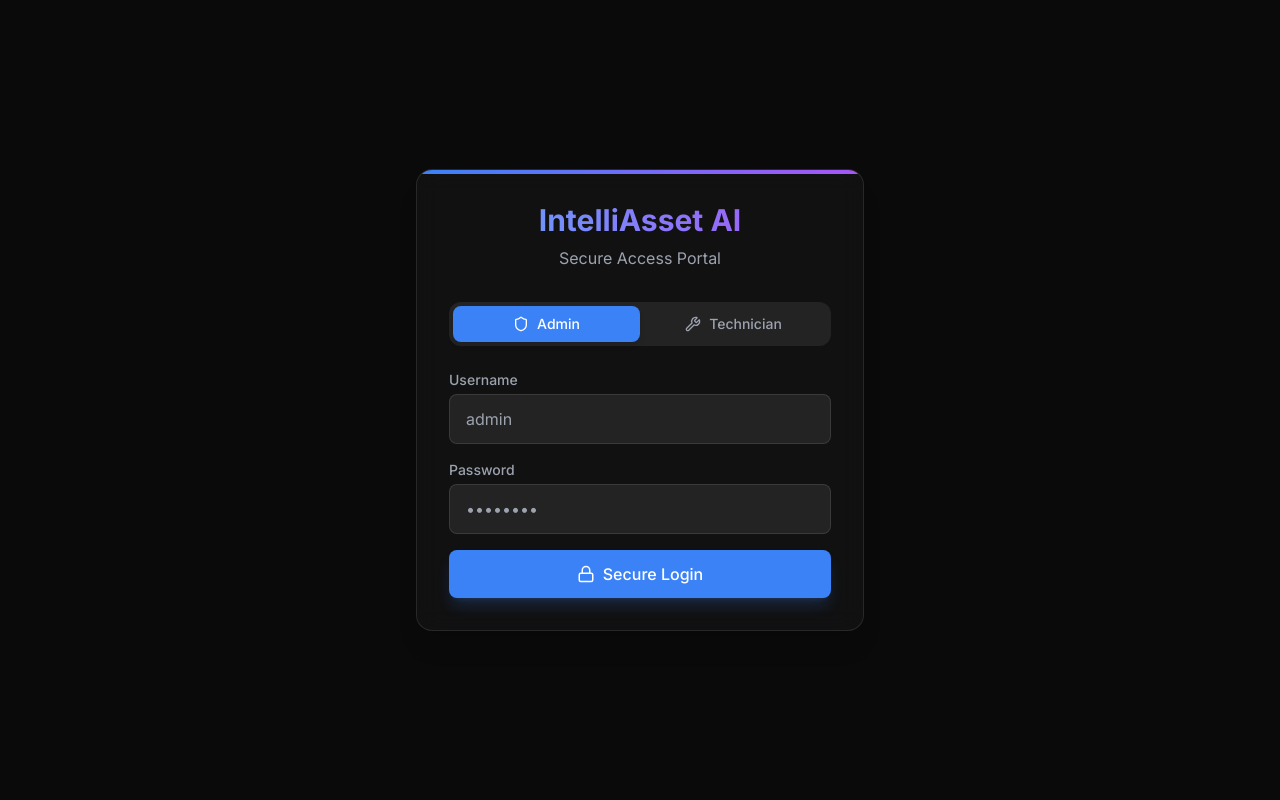
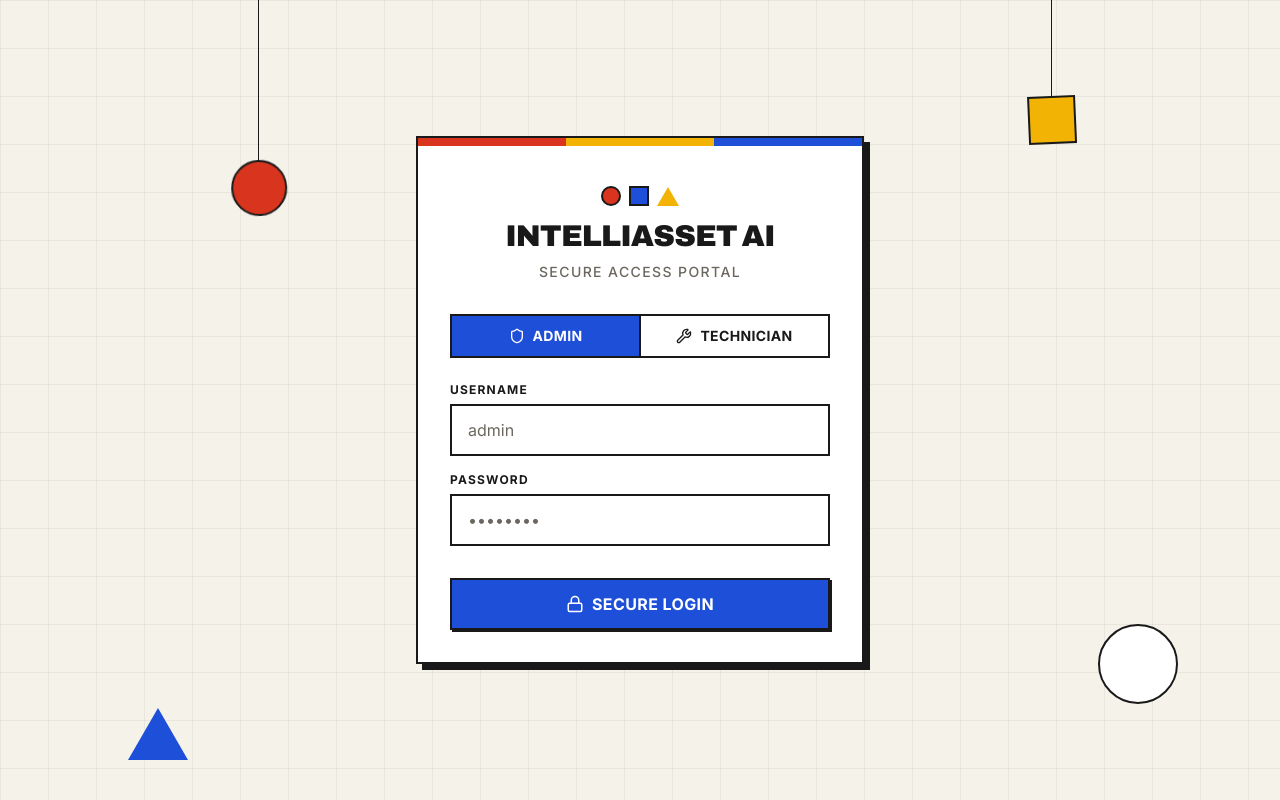
Before and after one commit to aprankhunger/ODOO-Hackathon, a React (Vite) app in the folder frontend/: page / in a window 1280 px wide. Built offline with nearby package versions, Linux system fonts and the light colour scheme.

Commit message:
Redesign UI in light Bauhaus style with guide grid and hanging elements
Co-authored-by: v0 <it+v0agent@vercel.com>

```diff
--- a/frontend/index.html
+++ b/frontend/index.html
@@ -6,7 +6,7 @@
     <meta name="viewport" content="width=device-width, initial-scale=1.0" />
     <link rel="preconnect" href="https://fonts.googleapis.com">
     <link rel="preconnect" href="https://fonts.gstatic.com" crossorigin>
-    <link href="https://fonts.googleapis.com/css2?family=Inter:wght@300;400;500;600;700&display=swap" rel="stylesheet">
+    <link href="https://fonts.googleapis.com/css2?family=Inter:wght@400;500;600;700&family=Archivo:wght@600;700;800;900&display=swap" rel="stylesheet">
     <title>IntelliAsset AI</title>
   </head>
   <body>
--- a/frontend/src/index.css
+++ b/frontend/src/index.css
@@ -3,31 +3,62 @@
 @tailwind utilities;
 
 @layer base {
+  html {
+    @apply bg-background;
+  }
   body {
-    @apply bg-background text-white antialiased selection:bg-primary selection:text-white;
+    @apply bg-background text-ink antialiased selection:bg-accentYellow selection:text-ink;
   }
 }
 
 @layer utilities {
+  /* Bauhaus guide grid background */
+  .guide-grid {
+    background-image:
+      linear-gradient(to right, rgba(25, 25, 25, 0.06) 1px, transparent 1px),
+      linear-gradient(to bottom, rgba(25, 25, 25, 0.06) 1px, transparent 1px);
+    background-size: 48px 48px;
+  }
+
+  /* Bauhaus flat card: sharp border + hard offset shadow, no blur */
   .glass {
-    @apply bg-surface backdrop-blur-md border border-border;
+    @apply bg-surface border-2 border-ink;
   }
   .glass-card {
-    @apply bg-surface hover:bg-surfaceHover backdrop-blur-md border border-border rounded-2xl shadow-xl transition-all duration-300;
+    @apply bg-surface border-2 border-ink rounded-none shadow-bauhaus transition-transform duration-200;
   }
+  .glass-card:hover {
+    transform: translate(-1px, -1px);
+    box-shadow: 5px 5px 0 0 #191919;
+  }
+
   .glow-primary {
-    box-shadow: 0 0 40px -10px var(--tw-colors-primary-glow);
+    box-shadow: 4px 4px 0 0 #1E4FD8;
   }
   .glow-success {
-    box-shadow: 0 0 40px -10px var(--tw-colors-success-glow);
+    box-shadow: 4px 4px 0 0 #1B8A50;
   }
   .glow-warning {
-    box-shadow: 0 0 40px -10px var(--tw-colors-warning-glow);
+    box-shadow: 4px 4px 0 0 #E8A200;
   }
   .glow-danger {
-    box-shadow: 0 0 40px -10px var(--tw-colors-danger-glow);
+    box-shadow: 4px 4px 0 0 #D8341E;
   }
+
   .text-gradient {
-    @apply bg-clip-text text-transparent bg-gradient-to-r from-blue-400 to-indigo-500;
+    @apply text-primary;
+  }
+
+  /* Hard-edged Bauhaus button */
+  .btn-bauhaus {
+    @apply border-2 border-ink rounded-none shadow-bauhaus-sm font-bold uppercase tracking-wide transition-all duration-150;
+  }
+  .btn-bauhaus:hover:not(:disabled) {
+    transform: translate(-1px, -1px);
+    box-shadow: 3px 3px 0 0 #191919;
+  }
+  .btn-bauhaus:active:not(:disabled) {
+    transform: translate(2px, 2px);
+    box-shadow: 0 0 0 0 #191919;
   }
 }
--- a/frontend/src/pages/Login.jsx
+++ b/frontend/src/pages/Login.jsx
@@ -38,30 +38,69 @@ const Login = ({ onLogin }) => {
   };
 
   return (
-    <div className="min-h-screen bg-bg flex items-center justify-center p-4">
+    <div className="min-h-screen bg-bg guide-grid flex items-center justify-center p-4 relative overflow-hidden">
+      {/* Hanging decorative geometry */}
+      <div className="hidden md:block absolute top-0 left-[18%] pointer-events-none" aria-hidden="true">
+        <div className="w-px h-40 bg-ink mx-auto"></div>
+        <div className="w-14 h-14 rounded-full bg-danger border-2 border-ink animate-sway origin-top"></div>
+      </div>
+      <div className="hidden md:block absolute top-0 right-[16%] pointer-events-none" aria-hidden="true">
+        <div className="w-px h-24 bg-ink mx-auto"></div>
+        <div className="w-12 h-12 bg-accentYellow border-2 border-ink rotate-12 animate-sway-slow origin-top"></div>
+      </div>
+      <div className="hidden md:block absolute bottom-10 left-[10%] pointer-events-none animate-float-y" aria-hidden="true">
+        <div
+          className="w-0 h-0"
+          style={{
+            borderLeft: '30px solid transparent',
+            borderRight: '30px solid transparent',
+            borderBottom: '52px solid #1E4FD8',
+          }}
+        ></div>
+      </div>
+      <div className="hidden md:block absolute bottom-24 right-[8%] w-20 h-20 rounded-full border-2 border-ink bg-surface pointer-events-none animate-float-y" aria-hidden="true"></div>
+
       <motion.div
-        initial={{ opacity: 0, scale: 0.9 }}
-        animate={{ opacity: 1, scale: 1 }}
-        className="glass-card w-full max-w-md p-8 relative overflow-hidden"
+        initial={{ opacity: 0, y: 24 }}
+        animate={{ opacity: 1, y: 0 }}
+        transition={{ duration: 0.4 }}
+        className="bg-surface border-2 border-ink shadow-bauhaus-lg w-full max-w-md p-8 relative"
       >
-        <div className="absolute top-0 left-0 w-full h-1 bg-gradient-to-r from-primary to-purple-500"></div>
+        {/* Bauhaus color bar */}
+        <div className="absolute top-0 left-0 w-full h-2 flex" aria-hidden="true">
+          <div className="flex-1 bg-danger"></div>
+          <div className="flex-1 bg-accentYellow"></div>
+          <div className="flex-1 bg-primary"></div>
+        </div>
 
-        <div className="text-center mb-8">
-          <h1 className="text-3xl font-bold bg-clip-text text-transparent bg-gradient-to-r from-blue-400 to-purple-500">
+        <div className="text-center mb-8 mt-4">
+          <div className="flex items-center justify-center gap-2 mb-3" aria-hidden="true">
+            <div className="w-5 h-5 rounded-full bg-danger border-2 border-ink"></div>
+            <div className="w-5 h-5 bg-primary border-2 border-ink"></div>
+            <div
+              className="w-0 h-0"
+              style={{
+                borderLeft: '11px solid transparent',
+                borderRight: '11px solid transparent',
+                borderBottom: '19px solid #F2B305',
+              }}
+            ></div>
+          </div>
+          <h1 className="text-3xl font-display font-black uppercase tracking-tight text-ink">
             IntelliAsset AI
           </h1>
-          <p className="text-gray-400 mt-2">Secure Access Portal</p>
+          <p className="text-muted mt-2 text-sm uppercase tracking-widest font-medium">Secure Access Portal</p>
         </div>
 
-        <div className="flex bg-surfaceHover rounded-xl p-1 mb-6">
+        <div className="flex border-2 border-ink mb-6">
           <button
-            className={`flex-1 py-2 text-sm font-medium rounded-lg flex items-center justify-center space-x-2 transition-all ${activeTab === 'admin' ? 'bg-primary text-white shadow-md' : 'text-gray-400 hover:text-white'}`}
+            className={`flex-1 py-2.5 text-sm font-bold uppercase tracking-wide flex items-center justify-center gap-2 transition-colors ${activeTab === 'admin' ? 'bg-primary text-white' : 'bg-surface text-ink hover:bg-surfaceHover'}`}
             onClick={() => { setActiveTab('admin'); setError(''); }}
           >
             <Shield size={16} /> <span>Admin</span>
           </button>
           <button
-            className={`flex-1 py-2 text-sm font-medium rounded-lg flex items-center justify-center space-x-2 transition-all ${activeTab === 'technician' ? 'bg-purple-600 text-white shadow-md' : 'text-gray-400 hover:text-white'}`}
+            className={`flex-1 py-2.5 text-sm font-bold uppercase tracking-wide flex items-center justify-center gap-2 border-l-2 border-ink transition-colors ${activeTab === 'technician' ? 'bg-accentYellow text-ink' : 'bg-surface text-ink hover:bg-surfaceHover'}`}
             onClick={() => { setActiveTab('technician'); setError(''); }}
           >
             <Wrench size={16} /> <span>Technician</span>
@@ -69,51 +108,54 @@ const Login = ({ onLogin }) => {
         </div>
 
         {error && (
-          <div className="bg-danger/10 border border-danger/20 text-danger text-sm p-3 rounded-lg mb-4 text-center">
+          <div className="bg-danger text-white border-2 border-ink text-sm font-medium p-3 mb-4 text-center">
             {error}
           </div>
         )}
 
         {activeTab === 'admin' ? (
-          <form onSubmit={handleAdminLogin} className="space-y-4">
+          <form onSubmit={handleAdminLogin} className="flex flex-col gap-4">
             <div>
-              <label className="block text-sm font-medium text-gray-400 mb-1">Username</label>
+              <label htmlFor="admin-user" className="block text-xs font-bold uppercase tracking-widest text-ink mb-1.5">Username</label>
               <input
+                id="admin-user"
                 type="text"
                 value={adminUser}
                 onChange={e => setAdminUser(e.target.value)}
-                className="w-full bg-surfaceHover border border-border rounded-lg px-4 py-3 text-white focus:outline-none focus:border-primary transition-colors"
+                className="w-full bg-surface border-2 border-ink px-4 py-3 text-ink placeholder:text-muted focus:outline-none focus:shadow-bauhaus-sm transition-shadow"
                 placeholder="admin"
               />
             </div>
             <div>
-              <label className="block text-sm font-medium text-gray-400 mb-1">Password</label>
+              <label htmlFor="admin-pass" className="block text-xs font-bold uppercase tracking-widest text-ink mb-1.5">Password</label>
               <input
+                id="admin-pass"
                 type="password"
                 value={adminPass}
                 onChange={e => setAdminPass(e.target.value)}
-                className="w-full bg-surfaceHover border border-border rounded-lg px-4 py-3 text-white focus:outline-none focus:border-primary transition-colors"
+                className="w-full bg-surface border-2 border-ink px-4 py-3 text-ink placeholder:text-muted focus:outline-none focus:shadow-bauhaus-sm transition-shadow"
                 placeholder="••••••••"
               />
             </div>
-            <button type="submit" className="w-full bg-primary hover:bg-blue-600 text-white py-3 rounded-lg font-medium shadow-lg shadow-blue-500/20 transition-all flex items-center justify-center space-x-2 mt-6">
+            <button type="submit" className="btn-bauhaus w-full bg-primary text-white py-3 flex items-center justify-center gap-2 mt-4">
               <Lock size={18} /> <span>Secure Login</span>
             </button>
           </form>
         ) : (
-          <form onSubmit={handleTechLogin} className="space-y-4">
+          <form onSubmit={handleTechLogin} className="flex flex-col gap-4">
             <div>
-              <label className="block text-sm font-medium text-gray-400 mb-1">Assignment Code</label>
+              <label htmlFor="tech-code" className="block text-xs font-bold uppercase tracking-widest text-ink mb-1.5">Assignment Code</label>
               <input
+                id="tech-code"
                 type="text"
                 value={techCode}
                 onChange={e => setTechCode(e.target.value)}
-                className="w-full bg-surfaceHover border border-border rounded-lg px-4 py-4 text-white text-center text-2xl font-mono tracking-widest uppercase focus:outline-none focus:border-purple-500 transition-colors"
+                className="w-full bg-surface border-2 border-ink px-4 py-4 text-ink text-center text-2xl font-mono tracking-widest uppercase placeholder:text-muted focus:outline-none focus:shadow-bauhaus-sm transition-shadow"
                 placeholder="TECH-XXXX"
               />
-              <p className="text-xs text-gray-500 text-center mt-3">Enter the code provided by your administrator.</p>
+              <p className="text-xs text-muted text-center mt-3">Enter the code provided by your administrator.</p>
             </div>
-            <button type="submit" className="w-full bg-purple-600 hover:bg-purple-700 text-white py-3 rounded-lg font-medium shadow-lg shadow-purple-500/20 transition-all flex items-center justify-center space-x-2 mt-6">
+            <button type="submit" className="btn-bauhaus w-full bg-accentYellow text-ink py-3 flex items-center justify-center gap-2 mt-4">
               <span>Access Tickets</span> <ArrowRight size={18} />
             </button>
           </form>
--- a/frontend/tailwind.config.js
+++ b/frontend/tailwind.config.js
@@ -8,32 +8,54 @@ export default {
     extend: {
       fontFamily: {
         sans: ['Inter', 'sans-serif'],
+        display: ['Archivo', 'sans-serif'],
       },
       colors: {
-        background: '#0a0a0b',
-        surface: 'rgba(255, 255, 255, 0.03)',
-        surfaceHover: 'rgba(255, 255, 255, 0.08)',
-        border: 'rgba(255, 255, 255, 0.1)',
+        background: '#F5F2EA',
+        bg: '#F5F2EA',
+        surface: '#FFFFFF',
+        surfaceHover: '#EFEBE0',
+        border: '#191919',
+        ink: '#191919',
+        muted: '#6B675E',
         primary: {
-          DEFAULT: '#3b82f6',
-          glow: 'rgba(59, 130, 246, 0.5)',
+          DEFAULT: '#1E4FD8',
+          glow: 'rgba(30, 79, 216, 0.25)',
         },
         success: {
-          DEFAULT: '#10b981',
-          glow: 'rgba(16, 185, 129, 0.5)',
+          DEFAULT: '#1B8A50',
+          glow: 'rgba(27, 138, 80, 0.25)',
         },
         warning: {
-          DEFAULT: '#f59e0b',
-          glow: 'rgba(245, 158, 11, 0.5)',
+          DEFAULT: '#E8A200',
+          glow: 'rgba(232, 162, 0, 0.3)',
         },
         danger: {
-          DEFAULT: '#ef4444',
-          glow: 'rgba(239, 68, 68, 0.5)',
-        }
+          DEFAULT: '#D8341E',
+          glow: 'rgba(216, 52, 30, 0.25)',
+        },
+        accentYellow: '#F2B305',
       },
-      backgroundImage: {
-        'gradient-radial': 'radial-gradient(var(--tw-gradient-stops))',
-      }
+      boxShadow: {
+        bauhaus: '4px 4px 0 0 #191919',
+        'bauhaus-sm': '2px 2px 0 0 #191919',
+        'bauhaus-lg': '6px 6px 0 0 #191919',
+      },
+      keyframes: {
+        sway: {
+          '0%, 100%': { transform: 'rotate(-2.5deg)' },
+          '50%': { transform: 'rotate(2.5deg)' },
+        },
+        'float-y': {
+          '0%, 100%': { transform: 'translateY(0px)' },
+          '50%': { transform: 'translateY(-6px)' },
+        },
+      },
+      animation: {
+        sway: 'sway 5s ease-in-out infinite',
+        'sway-slow': 'sway 8s ease-in-out infinite',
+        'float-y': 'float-y 6s ease-in-out infinite',
+      },
     },
   },
   plugins: [],
```
Also changed, not shown: frontend/src/components/Layout.jsx (+57 -23 lines), frontend/src/pages/Chatbot.jsx (+24 -16 lines), frontend/src/pages/Dashboard.jsx (+78 -61 lines), frontend/src/pages/TechnicianDashboard.jsx (+25 -21 lines).
